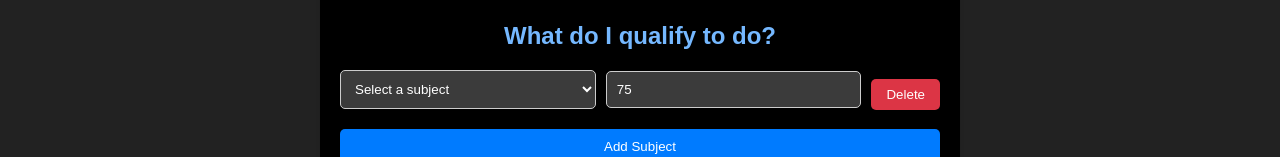
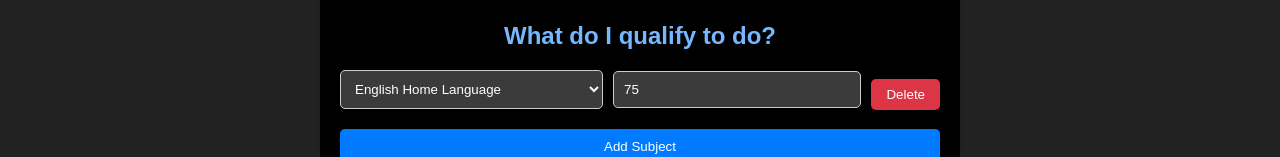
Before and after one commit to 1stTshego/VarsityDegreeMatcher, a plain HTML site: page FindDegrees/home_wits.html in a window 1280 px wide. Shown: the part 316-473 px from the top of the page. Drawn offline with Linux system fonts and the light colour scheme.

Commit message:
Update home_wits.html

```diff
--- a/FindDegrees/home_wits.html
+++ b/FindDegrees/home_wits.html
@@ -33,8 +33,7 @@
         <div class="subject-wrapper">
             <div class="subject-container">
                 <select class="subject" id="subjects1">
-                    <option value="">Select a subject</option>
-
+                    <!-- Options will be added dynamically here -->
                 </select>
                 <input type="number" class="percentage-input" id="percentage1" min="0" max="100" placeholder="%" value="75">
                 <button class="delete-button" onclick="deleteSubject(this)">Delete</button>
@@ -54,6 +53,32 @@
 
     <div id="results"></div>
 </div>
+<script>
+    // Populate the first dropdown with subjects
+    document.addEventListener("DOMContentLoaded", function() {
+        const select = document.getElementById("subjects1");
+        const categories = {
+            "Language 1": ["English Home Language", "Afrikaans Huistaal", "Sesotho Home Language", "Siswati Home Language", "Setswana Home Language", "isiZulu Home Language", "isiXhosa Home Language", "isiNdebele Home Language", "Sepedi Home Language", "Xitsonga Home Language", "Tshivenda Home Language"],
+            "Language 2": ["English First Additional Language", "Afrikaans Eerste Additionele Taal"],
+            "Maths": ["Mathematics", "Mathematical Literacy", "Technical Mathematics"],
+            "LO": ["Life Orientation"],
+            "Subject 5": ["Computer Applications Technology","Economics", "Physical Sciences", "Life Sciences", "Agricultural Sciences", "Business Studies", "Accounting", "Information Technology","History", "Geography", "Religious Studies, History, Tourism"],
+            "Subject 6": ["Computer Applications Technology","Economics", "Physical Sciences", "Life Sciences", "Agricultural Sciences", "Business Studies", "Accounting", "Information Technology","History", "Geography", "Religious Studies, History, Tourism"],
+            "Subject 7": ["Computer Applications Technology","Economics", "Physical Sciences", "Life Sciences", "Agricultural Sciences", "Business Studies", "Accounting", "Information Technology","History", "Geography", "Religious Studies, History, Tourism"],
+        };
 
+        for (const category in categories) {
+            const optgroup = document.createElement("optgroup");
+            optgroup.label = category;
+            categories[category].forEach(subject => {
+                const option = document.createElement("option");
+                option.value = subject;
+                option.textContent = subject;
+                optgroup.appendChild(option);
+            });
+            select.appendChild(optgroup);
+        }
+    });
+</script>
 </body>
 </html>
```
